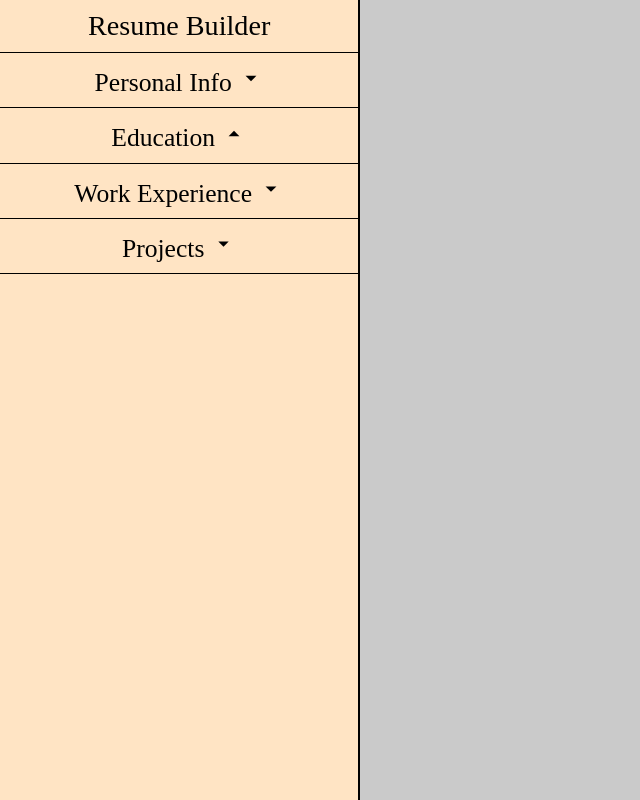
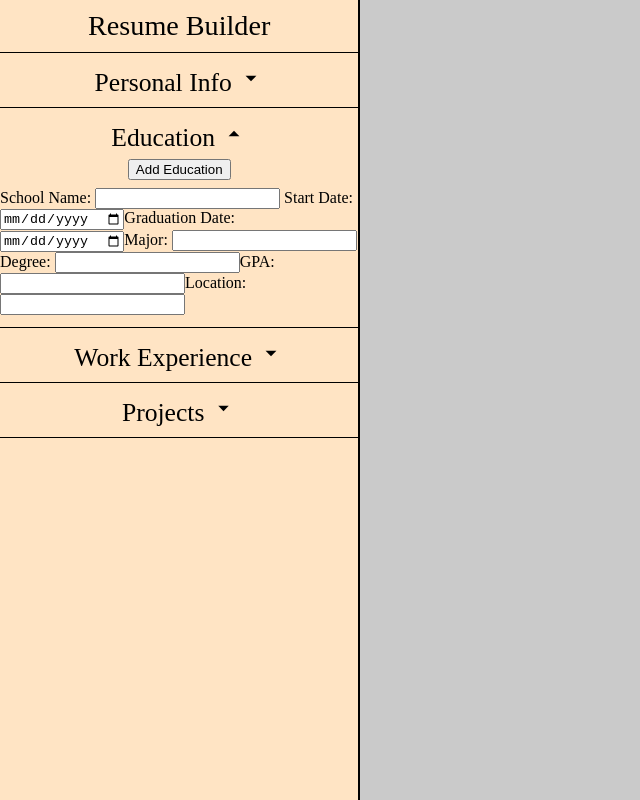
Before and after one commit to NMGVox/resume-builder, a React (Vite) app in the folder resume-builder/: page / in a window 1280 px wide. Both pictures are taken after a click on the picture 234 px from the left and 133 px from the top of the page. Shown: the whole page, without its empty margins (0-640 px from the left). Built offline with nearby package versions, Linux system fonts and the light colour scheme.

Commit message:
Add functionality for educational background
Educational background input now dynamically displays in the resume
section. Users can dynamically add institutions to the resume. In code,
the educational information entered by the user is kept in a state
controlled object array.

```diff
--- a/resume-builder/src/App.jsx
+++ b/resume-builder/src/App.jsx
@@ -1,12 +1,13 @@
 import { useState } from 'react';
 import Category from './components/category';
 import PersonalInfo from './components/personalInfo';
+import EducationInput from './components/educationInfo';
+import EducationDisplay from './components/educationdisplay';
 import './App.css'
 
 
 function App() {
   const [activeIndex, setActiveIndex] = useState(-1);
-
   const [personalInfo, setPersonalInfo] = useState(
     {
       firstName: '',
@@ -15,6 +16,36 @@ function App() {
       email: '',
     }
   );
+
+  const [educationInfo, setEducationInfo] = useState([
+    {
+      id: 0,
+      schoolName: '',
+      startDate: '',
+      endDate: '',
+      location: '',
+      gpa: '',
+      degree: '',
+      major: '',
+    },
+  ]);
+
+  let eduId = educationInfo.length - 1;
+
+  function addEducation() {
+    const newEducation =
+      {
+        id: eduId + 1,
+        schoolName: '',
+        startDate: '',
+        endDate: '',
+        location: '',
+        gpa: '',
+        degree: '',
+        major: '',
+      }
+    setEducationInfo((prevInfo) => ([...prevInfo, newEducation]))
+  }
 
   function showContent(i) {
     if (i === activeIndex) {
@@ -40,7 +71,63 @@ function App() {
     setPersonalInfo(personalInfo => ({...personalInfo, email: e.target.value}));
   }
 
+  function updateSchoolName(e, id) {
+    const newData = [...educationInfo];
+    newData[id].schoolName = e.target.value;
+    setEducationInfo(newData);
+  }
+
+  function updateDate(e, id, option) {
+    const newData = [...educationInfo];
+    if (option === 0) {
+      newData[id].startDate = e.target.value;
+    } else {
+      newData[id].endDate = e.target.value;
+    }
+    setEducationInfo(newData);
+  }
+
+  function updateFocus(e, id, option) {
+    const newData = [...educationInfo];
+    if (option === 0) {
+      newData[id].major = e.target.value;
+    } else {
+      newData[id].degree = e.target.value;
+    }
+    setEducationInfo(newData);
+  }
+  function updateGPA(e, id) {
+    const newData = [...educationInfo];
+    newData[id].gpa = e.target.value;
+    setEducationInfo(newData);
+  }
+  function updateLocation(e, id) {
+    const newData = [...educationInfo];
+    newData[id].location = e.target.value;
+    setEducationInfo(newData);
+  }
+
+  educationInfo.map((education) => {
+    console.log(education.schoolName);
+  });
+
   let fullName = `${personalInfo.firstName} ${personalInfo.lastName}`;
+
+  const educationElements = educationInfo.map((education) => {
+    console.log(education.id);
+    return(
+      <EducationInput key={education.id}
+      id={education.id}
+      updateSchoolName={updateSchoolName}
+      updateDate={updateDate}
+      updateFocus={updateFocus}
+      updateGPA={updateGPA}
+      updateLocation={updateLocation}
+      />
+    );
+  });
+
+  console.log(educationElements);
 
   return (
     <>
@@ -48,6 +135,7 @@ function App() {
         <div className="category">
           <h1 className="title">Resume Builder</h1>
         </div>
+
         <Category categoryName="Personal Info" index={0} isActive={activeIndex === 0} showContent={showContent}>
           {
             activeIndex === 0 &&
@@ -58,8 +146,19 @@ function App() {
             />
           }
         </Category>
-        <Category categoryName="Education" index={1} isActive={activeIndex === 1} showContent={showContent}/>
+
+        <Category categoryName="Education" index={1} isActive={activeIndex === 1} showContent={showContent}>
+          {
+            activeIndex === 1 &&
+              <>
+                <button onClick={addEducation} className="add-x">Add Education</button>
+                {educationElements}
+              </>
+          }
+        </Category>
+
         <Category categoryName="Work Experience" index={2} isActive={activeIndex === 2} showContent={showContent}/>
+
         <Category categoryName="Projects" index={3} isActive={activeIndex === 3} showContent={showContent}/>
       </div>
       <div className="resume-display">
@@ -67,6 +166,20 @@ function App() {
           <h1>{fullName}</h1>
           <h1>{personalInfo.phoneNumber}</h1>
           <h1>{personalInfo.email}</h1>
+          {educationInfo.map((education) => {
+            return(
+              <EducationDisplay
+                key={education.id}
+                schoolName={education.schoolName}
+                startDate={education.startDate}
+                endDate={education.endDate}
+                major={education.major}
+                degree={education.degree}
+                gpa={education.gpa}
+                location={education.location}
+              />
+            )
+          })}
         </div>
       </div>
     </>
--- /dev/null
+++ b/resume-builder/src/components/educationInfo.jsx
@@ -0,0 +1,14 @@
+/* eslint-disable react/prop-types */
+export default function EducationInput( { id, updateSchoolName, updateDate, updateFocus, updateGPA, updateLocation } ) {
+    return(
+        <div className="education-form-wrapper">
+            <label htmlFor={`schoolName${id}`}>School Name: </label><input onChange={(e) => updateSchoolName(e, id)} type="text" id={`schoolName${id}`} />
+            <label htmlFor={`startDate${id}`}> Start Date: </label><input onChange={(e) => updateDate(e, id, 0)} type="date" id={`startDate${id}`} />
+            <label htmlFor={`endDate${id}`}>Graduation Date: </label><input onChange={(e) => updateDate(e, id, 1)} type="date"  id={`endDate${id}`} />
+            <label htmlFor={`major${id}`}>Major: </label><input onChange={(e) => updateFocus(e, id, 0)} type="text" id={`major${id}`} />
+            <label htmlFor={`degree${id}`}>Degree: </label><input onChange={(e) => updateFocus(e, id, 1)} type="text" id={`degree${id}`} />
+            <label htmlFor={`gpa${id}`}>GPA: </label><input onChange={(e) => updateGPA(e, id)} type="number" id={`gpa${id}`} />
+            <label htmlFor={`location${id}`}>Location: </label><input onChange={(e) => updateLocation(e, id)} type="address" id={`location${id}`} />
+        </div>
+    )
+}
--- /dev/null
+++ b/resume-builder/src/components/educationdisplay.jsx
@@ -0,0 +1,13 @@
+export default function EducationDisplay( {schoolName, startDate, endDate, major, degree, gpa, location} ) {
+    return(
+        <>
+            <h2>{schoolName}</h2>
+            <h2>{startDate}</h2>
+            <h2>{endDate}</h2>
+            <h2>{major}</h2>
+            <h2>{degree}</h2>
+            <h2>{gpa}</h2>
+            <h2>{location}</h2>
+        </>
+    )
+}
--- a/resume-builder/src/components/personalInfo.jsx
+++ b/resume-builder/src/components/personalInfo.jsx
@@ -1,3 +1,4 @@
+/* eslint-disable react/prop-types */
 export default function PersonalInfo( { updateFirst, updateLast, updatePhone, updateEmail } ) {
     return (
         <div className="form-container">
```
